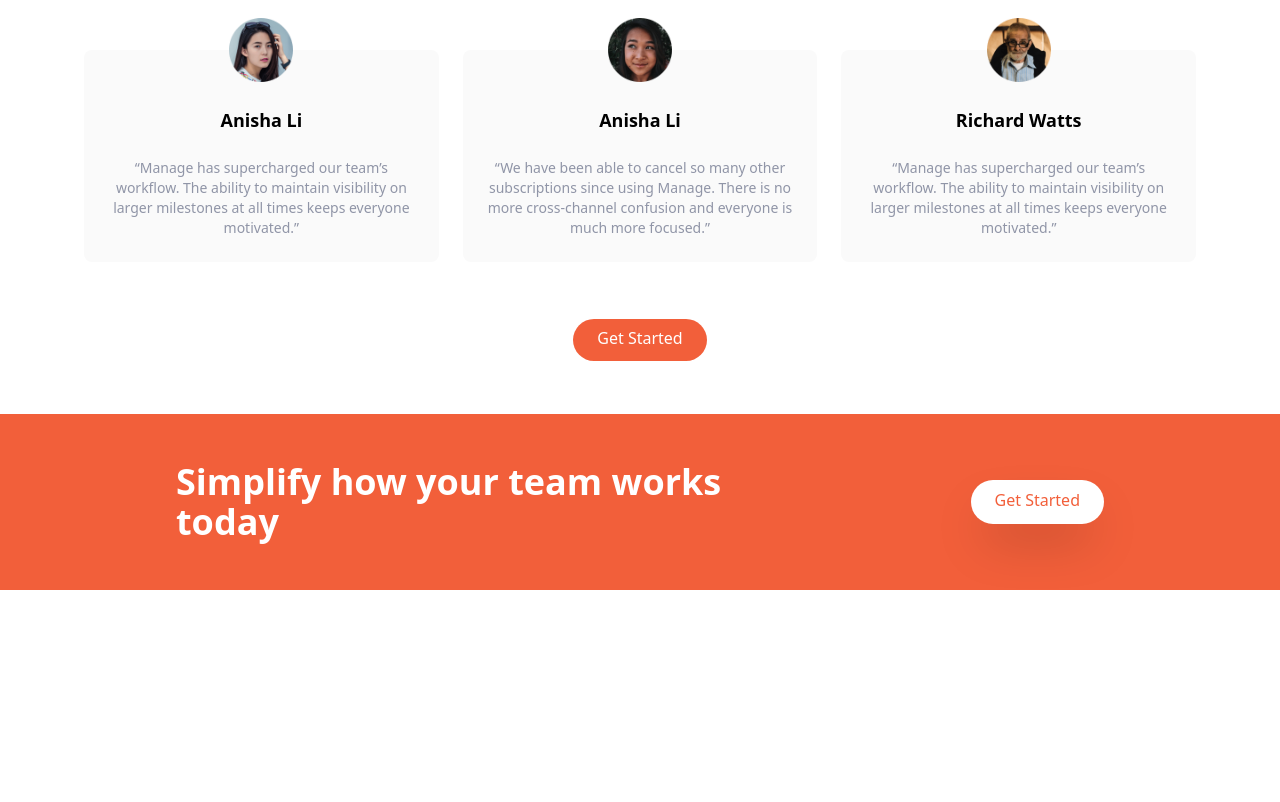
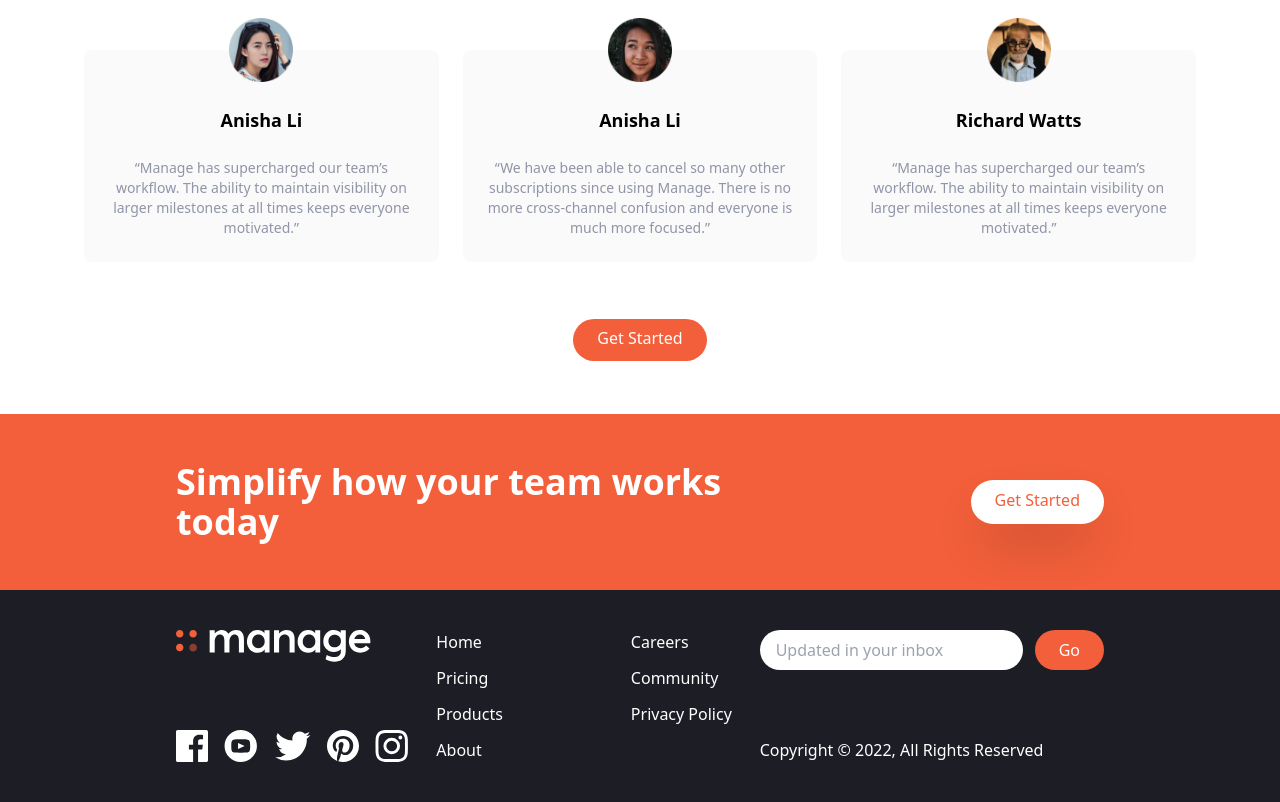
Before and after one commit to TheOpti/tailwind-crash-course, a website: page index.html in a window 1280 px wide. Shown: the part 1354-2156 px from the top of the page. Before the commit the page ends 1944 px from the top, so only its background shows below. Drawn offline with nearby package versions, Linux system fonts and the light colour scheme; files that its build step writes are made by us from their sources.

Commit message:
Add footer

```diff
--- a/index.html
+++ b/index.html
@@ -268,5 +268,85 @@
         >
       </div>
     </section>
+
+    <!-- Footer -->
+    <footer class="bg-veryDarkBlue">
+      <!-- Flex Container -->
+      <div
+        class="container flex flex-col-reverse justify-between px-6 py-10 mx-auto space-y-8 md:flex-row md:space-y-0"
+      >
+        <!-- Logo and social links container -->
+        <div
+          class="flex flex-col-reverse items-center justify-between space-y-12 md:flex-col md:space-y-0 md:items-start"
+        >
+          <div class="mx-auto my-6 text-center text-white md:hidden">
+            Copyright &copy; 2022, All Rights Reserved
+          </div>
+          <!-- Logo -->
+          <div>
+            <img src="img/logo-white.svg" class="h-8" alt="" />
+          </div>
+          <!-- Social Links Container -->
+          <div class="flex justify-center space-x-4">
+            <!-- Link 1 -->
+            <a href="#">
+              <img src="img/icon-facebook.svg" alt="" class="h-8" />
+            </a>
+            <!-- Link 2 -->
+            <a href="#">
+              <img src="img/icon-youtube.svg" alt="" class="h-8" />
+            </a>
+            <!-- Link 3 -->
+            <a href="#">
+              <img src="img/icon-twitter.svg" alt="" class="h-8" />
+            </a>
+            <!-- Link 4 -->
+            <a href="#">
+              <img src="img/icon-pinterest.svg" alt="" class="h-8" />
+            </a>
+            <!-- Link 5 -->
+            <a href="#">
+              <img src="img/icon-instagram.svg" alt="" class="h-8" />
+            </a>
+          </div>
+        </div>
+
+        <!-- List Container -->
+        <div class="flex justify-around space-x-32">
+          <div class="flex flex-col space-y-3 text-white">
+            <a href="#" class="hover:text-brightRed">Home</a>
+            <a href="#" class="hover:text-brightRed">Pricing</a>
+            <a href="#" class="hover:text-brightRed">Products</a>
+            <a href="#" class="hover:text-brightRed">About</a>
+          </div>
+          <div class="flex flex-col space-y-3 text-white">
+            <a href="#" class="hover:text-brightRed">Careers</a>
+            <a href="#" class="hover:text-brightRed">Community</a>
+            <a href="#" class="hover:text-brightRed">Privacy Policy</a>
+          </div>
+        </div>
+
+        <!-- Input Container -->
+        <div class="flex flex-col justify-between">
+          <form>
+            <div class="flex space-x-3">
+              <input
+                type="text"
+                class="flex-1 px-4 rounded-full focus:outline-none"
+                placeholder="Updated in your inbox"
+              />
+              <button
+                class="px-6 py-2 text-white rounded-full bg-brightRed hover:bg-brightRedLight focus:outline-none"
+              >
+                Go
+              </button>
+            </div>
+          </form>
+          <div class="hidden text-white md:block">
+            Copyright &copy; 2022, All Rights Reserved
+          </div>
+        </div>
+      </div>
+    </footer>
   </body>
 </html>
```
